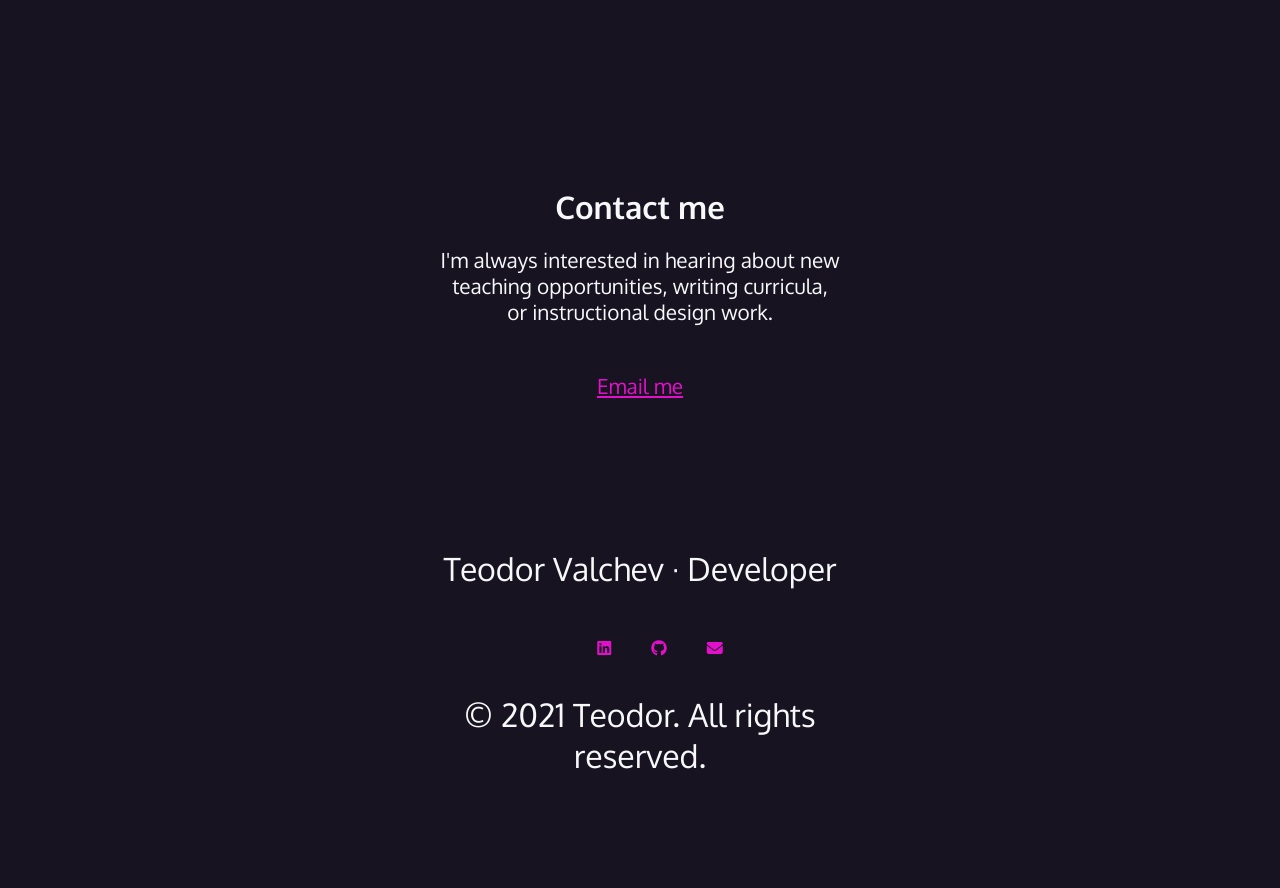
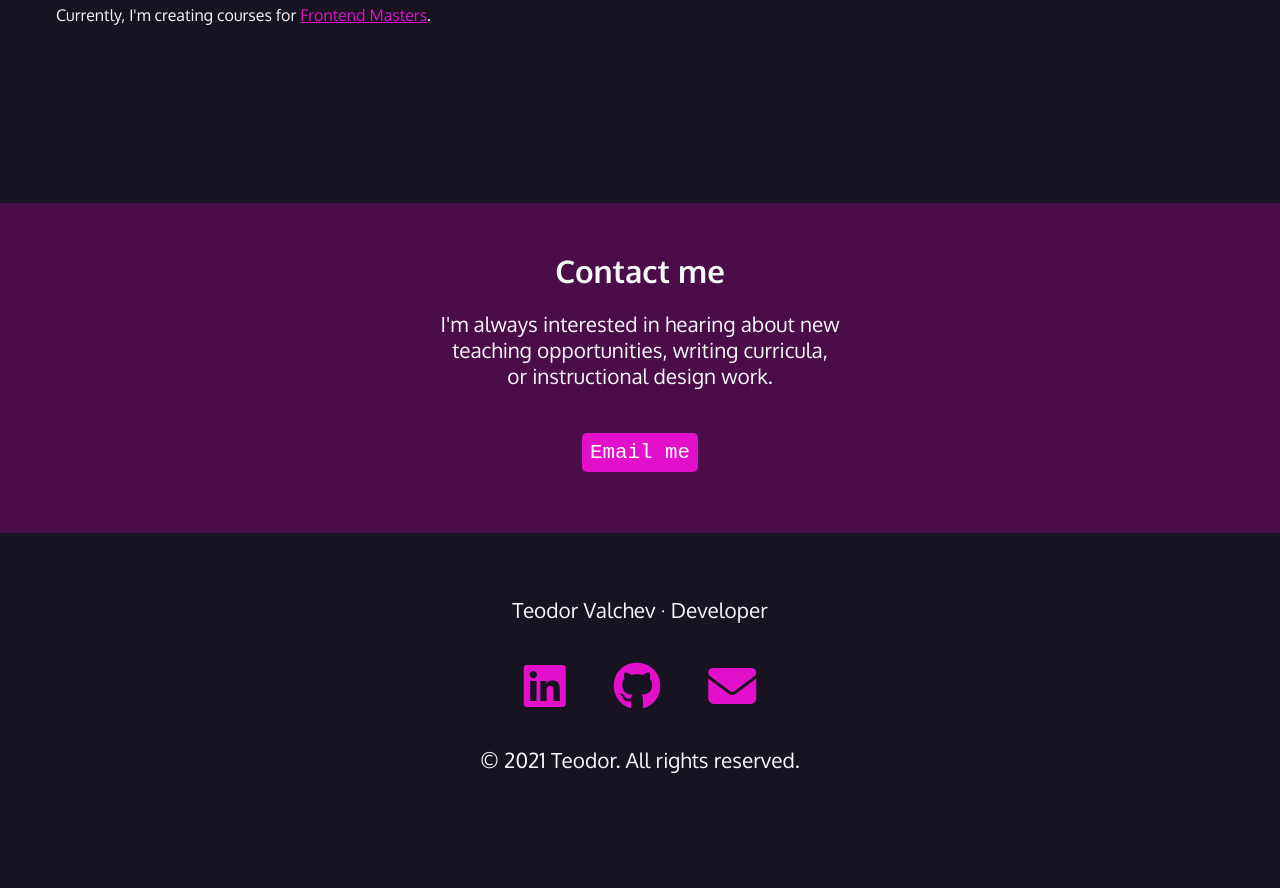
Before and after one commit to teodor-valchev/Portfolio, a plain HTML site: page index.html in a window 1280 px wide. Shown: the part 417-1305 px from the top of the page. After the commit the page ends 1274 px from the top, so only its background shows below. Drawn offline with Linux system fonts and the light colour scheme; a web font is replaced by a local one.

Commit message:
- added styling to footer and contact page

```diff
--- a/css/style.css
+++ b/css/style.css
@@ -49,9 +49,15 @@ a:hover {
     text-decoration: none;
 }
 
+.section-plum {
+    background-color: var(--plum);
+}
+
 /* intro styles */
 #intro {
-    padding-bottom: 10rem;
+    padding: 4rem 1rem 10rem 1rem;
+    max-width: 1200px;
+    margin: 0 auto;
 }
 
 #intro p {
@@ -142,11 +148,31 @@ nav [class*="fa-"]:hover {
     color: white;
     padding: 0.5rem;
     border-radius: 5px;
+    font-family: var(--mono);
+    text-decoration: none;
 }
 
 .button:hover {
     color: white;
     background-color: var(--hotmag);
+}
+
+/* footer section */
+
+footer {
+    text-align: center;
+    padding: 4rem 0;
+}
+
+footer ul {
+    list-style-type: none;
+    padding: 0;
+    margin: 2rem 0;
+    display: flex;
+    flex-flow: row wrap;
+    justify-content: center;
+    gap: 3rem;
+    font-size: 3rem;
 }
 
 @media (min-width: 850px) {
@@ -161,28 +187,3 @@ nav [class*="fa-"]:hover {
         margin-right: auto;
     }
 }
-
-footer {
-    width: 600px;
-    margin: 0 auto;
-    padding: 5rem;
-    text-align: center;
-    font-size: 2rem;
-}
-
-footer ul {
-    list-style-type: none;
-}
-
-footer li {
-    display: inline;
-    margin: 1rem;
-}
-
-footer [class*="fa-"] {
-    font-size: 1rem;
-}
-
-footer span {
-    margin-top: 1rem;
-}
--- a/index.html
+++ b/index.html
@@ -34,14 +34,17 @@
         Masters</a>.</p>
 </section>
 
+<div class="section-plum">
     <section id="contact">
         <h2>Contact me</h2>
         <p>
-        I'm always interested in hearing about new teaching opportunities, writing curricula, or instructional design
+            I'm always interested in hearing about new teaching opportunities, writing curricula, or instructional
+            design
             work.
         </p>
-    <p><a href="mailto:jen@example.com">Email me</a></p>
+        <p><a class="button" href="mailto:jen@example.com">Email me</a></p>
     </section>
+</div>
 
 <footer>
     <div>
```
Lines whose indentation alone changed are shown as unchanged.
